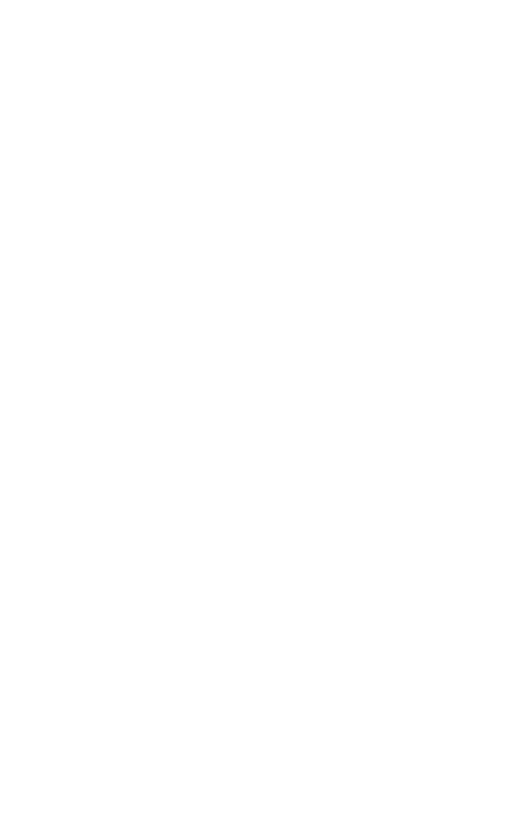
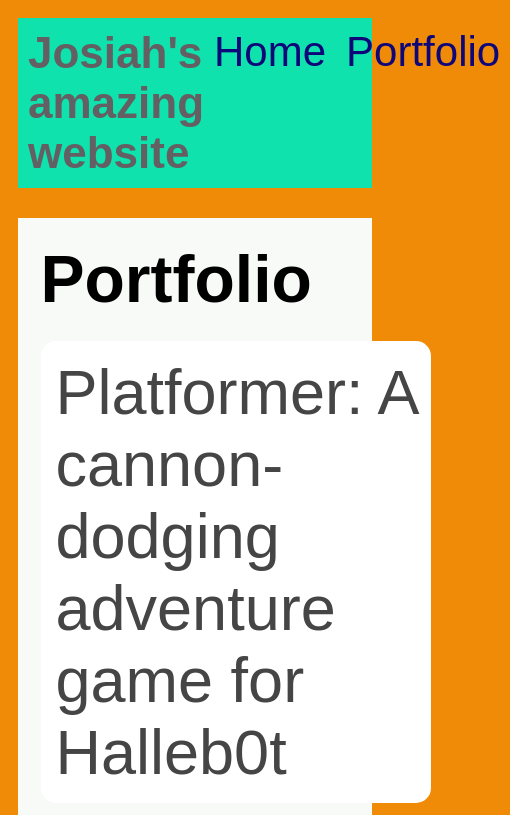
Before and after one commit to Josiahking777/Josiahking777.github.io, a plain HTML site: page portfolio.html in a window 390 px wide. Shown: the top 815 px of the page, 510 px wide, since content can reach past the window. Drawn offline with Linux system fonts and the light colour scheme.

Commit message:
add portfolio page to website

```diff
--- a/portfolio.html
+++ b/portfolio.html
@@ -0,0 +1,41 @@
+<!DOCTYPE html>
+<html>
+  <head>
+    <title>Josiah's amazing website</title>
+    <link rel="stylesheet" href="style.css" />
+  </head>
+
+  <body>
+    <!-- All content goes here -->
+    <div id="all-contents">
+       <nav>
+<h1>Josiah's amazing website</h1>
+<ul id="nav-ul">
+<li class="nav-li">
+  <a href="index.html">Home</a>
+</li>
+<li class="nav-li">
+  <a href="portfolio.html">Portfolio</a>
+</li>
+</ul>
+  </nav>
+
+  <main>
+<div class="content">
+    <h1>Portfolio</h1>
+    <ul id="portfolio">
+<li>
+  <a href="fsd-projects/platformer/">Platformer: A cannon-dodging adventure game for Halleb0t</a>
+</li>
+<li>
+  <a href="fsd-projects/bouncing-box/">Bouncing Box: A fun introduction to web game development</a>
+</li>
+<li>
+  <a href="fsd-projects/circularity/">Circularity: A poetic motion experiment with circles</a>
+</li>
+    </ul>
+  </div>
+  </main>
+    </div>
+  </body>
+</html>
--- a/style.css
+++ b/style.css
@@ -62,3 +62,77 @@ main {
 h2, h3 {
     margin: 0px;
 }
+
+.content h1 {
+  color: rgb(0, 0, 0);
+}
+
+#portfolio {
+  list-style-type: none;
+  padding-left: 0;
+}
+
+#portfolio li {
+  background: #ffffff;
+  padding: 10px;
+  border-radius: 10px;
+  margin-bottom: 10px;
+}
+
+#portfolio li:hover {
+  background: #eee;
+}
+
+#portfolio a {
+  text-decoration: none;
+  color: #454545;
+}
+
+@media screen and (min-width: 120px) and (max-width: 1080px) {
+  main {
+    height: 100ch;
+    zoom: 1.5;
+    display: grid;
+  }
+
+  h1 {
+    font-size: 44px;
+  }
+
+  h2 {
+    font-size: 42px;
+  }
+
+  h3 {
+    font-size: 36px;
+  }
+
+  #all-contents {
+    height: 100ch;
+    margin: none;
+  }
+
+  a {
+    font-size: 42px;
+  }
+
+  .sidebar {
+    margin-right: 0px;
+    justify-content: center;
+    align-items: center;
+  }
+
+  .sidebar-img {
+    width: 100%;
+  }
+
+  p,
+  li {
+    font-size: 24px;
+  }
+
+  .content {
+    align-content: center;
+    justify-content: center;
+  }
+}
```
